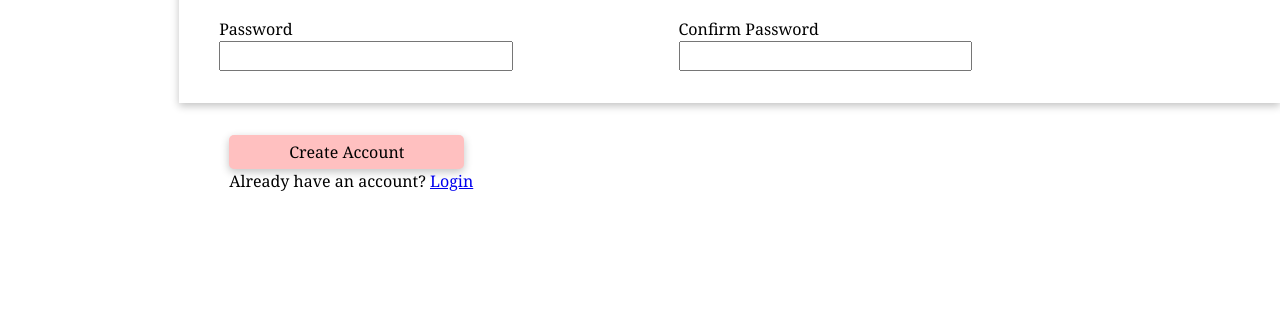
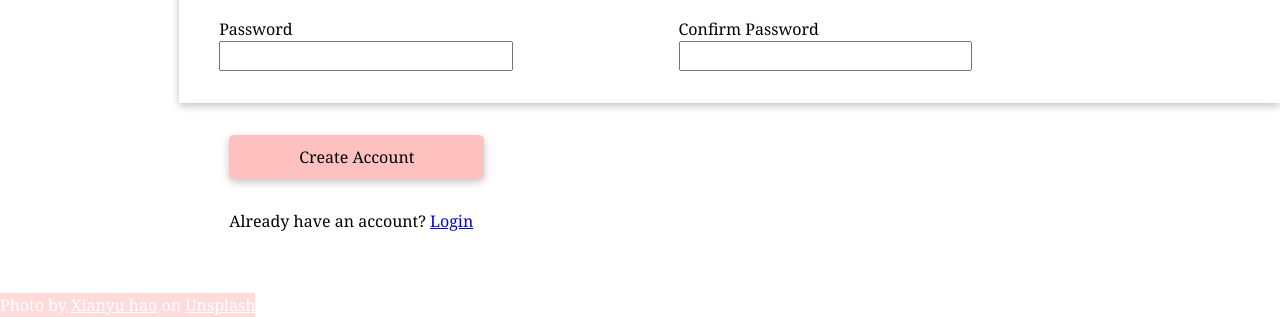
Before and after one commit to Varbris/TOP-signUp-form, a plain HTML site: page index.html in a window 1280 px wide. Shown: the part 483-800 px from the top of the page. Drawn offline with Linux system fonts and the light colour scheme; files whose address does not match are found by name; a web font is replaced by a local one.

Commit message:
Fix minor style

```diff
--- a/index.html
+++ b/index.html
@@ -19,7 +19,7 @@
         </div>
       </aside>
       <section
-        class="flex-grow-3 form-container display-flex flex-direction-col flex-content-center"
+        class="flex-grow-3 display-flex flex-direction-col flex-content-center"
       >
         <div class="paragraph-row flex-grow-1">
           <p>
@@ -78,6 +78,14 @@
         </div>
       </section>
     </main>
-    <footer></footer>
+    <footer>
+      <p>
+        Photo by <a href="https://unsplash.com/@xianyuhao">Xianyu hao</a> on
+        <a
+          href="https://unsplash.com/photos/brown-tree-with-white-flowers-during-daytime-Ml8WeLdCnRU"
+          >Unsplash</a
+        >
+      </p>
+    </footer>
   </body>
 </html>
--- a/stylesheet.css
+++ b/stylesheet.css
@@ -142,7 +142,7 @@ body {
   justify-content: center;
   position: absolute;
   top: 39vh;
-  padding: 3vh 11vw;
+  padding: 3vh 10vw;
 }
 
 .aside-container .odin-logo-container p {
@@ -196,9 +196,21 @@ fieldset {
 }
 
 .button-container button {
-  padding: 5px 60px;
+  margin-bottom: 30px;
+  padding: 10px 70px;
   background: rgba(255, 192, 192, 1);
   border: none;
   border-radius: 5px;
   box-shadow: rgba(0, 0, 0, 0.24) 0px 3px 8px;
 }
+
+footer p {
+  position: absolute;
+  top: 97%;
+  color: white;
+  background: rgba(255, 183, 183, 0.5);
+}
+
+footer p a {
+  color: white;
+}
```
